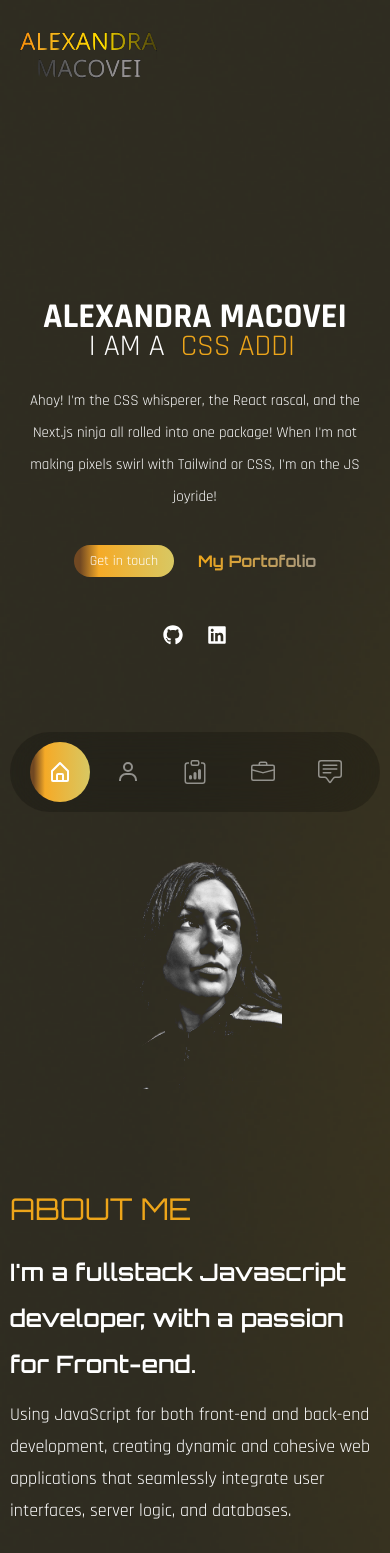
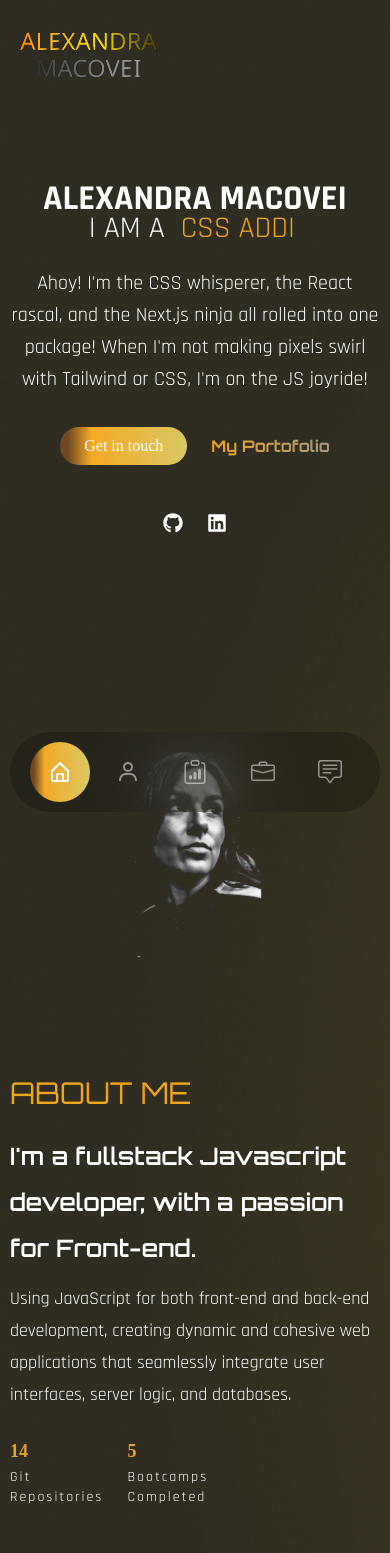
Before and after one commit to makoalex/Alexamdra_portofolio, a React (Create React App) app: page / in a window 390 px wide. Shown: the top 1553 px of the page. Built offline with nearby package versions, Linux system fonts and the light colour scheme; a web font is replaced by a local one.

Commit message:
[fix] fixing styles

```diff
--- a/src/components/About.js
+++ b/src/components/About.js
@@ -8,9 +8,9 @@ export default function About() {
     <section className="section" id="about" ref={ref}>
       <div className="container mx-auto">
         <div className='flex flex-col gap-y-6 lg:flex-row lg:items-center lg:gap-x-32 lg:gap-y-0 h-screen'>
-          <div className="flex-1 bg-about bg-contain bg-no-repeat h-[400px] mix-blend-lighten bg-top"></div>
+          <div className="flex-1 mr-6 bg-about bg-contain bg-no-repeat h-[400px] mix-blend-lighten bg-top"></div>
           <div className='flex-1'>
-            <h2 className='h2 text-accent mt-20'>About me</h2>
+            <h2 className='h2 text-accent mt-24'>About me</h2>
             <h3 className='h3 mb-3'>
               I'm a fullstack Javascript developer, with a passion for
               Front-end.{' '}
@@ -41,10 +41,11 @@ export default function About() {
               </div>
             </div>
             <div className='flex gap-8 items-center'>
-            <button className='button-header'>Get in touch</button>
+            <button className='button-header btn-sm btn '>Get in touch</button>
             <a href='#' className='text-gradient btn-lin'>My Portofolio</a>
             </div>
           </div>
+
         </div>
       </div>
     </section>
--- a/src/components/Banner.js
+++ b/src/components/Banner.js
@@ -8,18 +8,18 @@ import { fadeIn } from '../variants';
 export default function test() {
   return (
     <section
-      className="min-h-[85vh] lg:min-h-[75vh] flex items-center "
+      className="min-h-[85vh] lg:min-h-[78vh] flex items-center "
       id="home"
     >
       <div className="container mx-auto">
         <div className="flex flex-col gap-y-8 lg:flex-row lg:items-center lg:gap-x-12">
-          <div className="flex-1 text-center font-secondary lg:text-left lg:-mt-[35px]">
+          <div className="flex-1 text-center font-secondary lg:text-left ">
             <motion.h1
-              variants={fadeIn('up', 0.2)}
+              variants={fadeIn('up', 0.3)}
               initial="hidden"
               whileInView={'show'}
-              viewport={{ once: false, amount: 0.5 }}
-              className="text-[35px] mt-[10px] font-bold leading-[0.8] lg:text-[55px] "
+              viewport={{ once: false, amount: 0.7 }}
+              className="text-[35px]  font-bold leading-[0.8] lg:text-[55px] "
             >
               ALEXANDRA <span>MACOVEI</span>
             </motion.h1>
@@ -27,8 +27,9 @@ export default function test() {
               variants={fadeIn('up', 0.4)}
               initial="hidden"
               whileInView={'show'}
-              viewport={{ once: false, amount: 0.5 }}
-              className="mb-6 text-[30px] lg:text-[50px] font-secondary uppercase leading-[1]"
+              viewport={{ once: false, amount: 0.7 }}
+
+              className="mb-6 text-[30px] lg:text-[50px] font-secondary uppercase leading-[1] "
             >
               <span className=" text-white mr-4">I am a</span>
               <TypeAnimation
@@ -37,7 +38,7 @@ export default function test() {
                   2000,
                   'CSS addict',
                   2000,
-                  'Avid Learner',
+                  'Quick Learner',
                 ]}
                 speed={40}
                 className="text-accent"
@@ -49,8 +50,8 @@ export default function test() {
               variants={fadeIn('up', 0.5)}
               initial="hidden"
               whileInView={'show'}
-              viewport={{ once: false, amount: 0.5 }}
-              className="mb-8 text-[15px] mx-w-lg mx-auto lg:mx-0"
+              viewport={{ once: false, amount: 0.7 }}
+              className="mb-8 text-[20px] mx-w-lg mx-auto lg:mx-0"
             >
               Ahoy! I'm the CSS whisperer, the React rascal, and the Next.js
               ninja all rolled into one package! When I'm not making pixels
@@ -63,7 +64,7 @@ export default function test() {
               viewport={{ once: false, amount: 0.5 }}
               className="flex max-w-max gap-x-6 items-center mb-12 mx-auto lg:mx-0"
             >
-              <button className="button-header">Get in touch</button>
+              <button className="button-header btn-sm btn">Get in touch</button>
               <a href="#" className="text-gradient btn-link">
                 My Portofolio
               </a>
@@ -86,7 +87,7 @@ export default function test() {
           <motion.div   variants={fadeIn('down', 0.5)}
               initial='hidden'
               whileInView={'show'}
-            ƒ className="hidden mx-auto lg:flex flex-1 max-w-[320px] lg:max-w-[420px]">
+            ƒ className="hidden lg:flex flex-1 max-w-[320px] lg:max-w-[420px]">
             <img src={Avatar} />
           </motion.div>
         </div>
--- a/src/components/Header.js
+++ b/src/components/Header.js
@@ -2,13 +2,13 @@ import React from 'react'
 import Name from '../assets/name.png'
 export default function Header() {
   return (
-    <header className=' container py-8'>
+    <header className=' fixed container py-8'>
       <section className='container mx-auto'>
         <div className='flex justify-between items-center'>
           <a href='#'>
             <img src={Name}/>
           </a>
-          <button className=' button-header -mr-40 '>Join Forces</button>
+          <button className=' button-header -mr-40 btn-sm btn '>Join Forces</button>
         </div>
 
       </section>
--- a/src/index.css
+++ b/src/index.css
@@ -2,10 +2,7 @@
 @tailwind components;
 @tailwind utilities;
 
-.btn {
-  background: linear-gradient(90deg, #714822 6.22%, #f5aa27 24.84%, #d8c863);
-  box-shadow: 0px 4.42184px 107.23px rgba(176, 160, 68, 0.51);
-}
+
 
 .btn:hover {
   background: linear-gradient(
@@ -23,10 +20,20 @@
 }
 .button-header {
   background: linear-gradient(90deg, #714822 6.22%, #f5aa27 24.84%, #d8c863);
-  padding: 0 16px;
+  /* padding: 0 16px;
   border-radius: 16px;
-  font-size: 14px;
+  font-size: 14px; */
 }
+.button-header:hover {
+  background: linear-gradient(
+    92.23deg,
+    #ca6702 6.22%,
+    #ffb703 24.84%
+    #f6aa1c
+
+  );
+}
+
 .active {
   color: #fff;
   padding: 1rem;
@@ -46,10 +53,10 @@
     @apply font-primary font-semibold text-[24px] mb-6 leading-[46px];
   }
   .btn {
-    @apply rounded-full font-primary text-white font-medium;
+    @apply rounded-full font-tertiary text-white font-medium ;
   }
   .btn-sm {
-    @apply h-[36px] px-6 text-sm;
+    @apply h-[38px] px-6 text-base font-medium;
   }
   .btn-lg {
     @apply h-[46px] px-10 text-base;
--- a/src/test.js
+++ b/src/test.js
@@ -1,64 +1,64 @@
-// import React from 'react';
-// import Avatar from '../assets/avatar2.png';
-// import { FaGithub, FaLinkedin } from 'react-icons/fa';
-// import { TypeAnimation } from 'react-type-animation';
-// import { motion } from 'framer-motion';
-// import { fadeIn } from '../variants';
+import React from 'react';
+import Avatar from '../assets/avatar2.png';
+import { FaGithub, FaLinkedin } from 'react-icons/fa';
+import { TypeAnimation } from 'react-type-animation';
+import { motion } from 'framer-motion';
+import { fadeIn } from '../variants';
 
-// import React from 'react';
+import React from 'react';
 
-// export default function test() {
-//   return (
-//     <section className="section" id="home">
-//       <div className="container mx-auto">
-//         <div className='flex flex-col gap-y-8 lg:flex-row'>
-//           <div className='flex-1 text-center font-secondary lg:text-left'>
-//             <h1 className='text-[30px] font-semibold leading-[0.8] lg:text-[45px] '>
-//               ALEXANDRA<span>MACOVEI</span>
-//             </h1>
-//             <div className="mb-6 text-[30px] lg:text-[50px] font-secondary uppercase leading-[1]">
-//               <span className=" text-white mr-4">I am a</span>
-//               <TypeAnimation
-//                 sequence={[
-//                   'Developer',
-//                   2000,
-//                   'CSS addict',
-//                   2000,
-//                   'Avid Learner',
-//                 ]}
-//                 speed={40}
-//                 className="text-accent"
-//                 wrapper="span"
-//                 repeat={infinity}
-//               />
-//             </div>
-//             <p className='mb-8 mx-w-lg mx-auto lg: mx-8'>
-//               Ahoy! I'm the CSS whisperer, the React rascal, and the Next.js
-//               ninja all rolled into one package! When I'm not making pixels
-//               swirl with Tailwind or CSS, I'm on the JS joyride! My learning
-//               curve? Super steep! But hey, the more, the merrier—I'm the
-//               ultimate team-player, like a pirate with a its crew!
-//             </p>
-//             <div className='flex max-w-max gap-x-6 items-center mb-12 mx-auto lg:mx-0'>
-//               <button className="button-header">Get in touch</button>
-//               <a href="#" className="text-gradient btn-link">
-//                 My Portofolio
-//               </a>
-//             </div>
-//             <div className='flex text-[20px] gap-x-6 max-w-max mx-auto lg:mx-0'>
-//                 <a href='#'>
-//                     <FaGithub/>
-//                 </a>
-//                 <a href='#'>
-//                     <FaLinkedin/>
-//                 </a>
-//             </div>
-//           </div>
-//           <div>
-//             <img src={Avatar} />
-//           </div>
-//         </div>
-//       </div>
-//     </section>
-//   );
-// }
+export default function test() {
+  return (
+    <section className="section" id="home">
+      <div className="container mx-auto">
+        <div className='flex flex-col gap-y-8 lg:flex-row'>
+          <div className='flex-1 text-center font-secondary lg:text-left'>
+            <h1 className='text-[30px] font-semibold leading-[0.8] lg:text-[45px] '>
+              ALEXANDRA<span>MACOVEI</span>
+            </h1>
+            <div className="mb-6 text-[30px] lg:text-[50px] font-secondary uppercase leading-[1]">
+              <span className=" text-white mr-4">I am a</span>
+              <TypeAnimation
+                sequence={[
+                  'Developer',
+                  2000,
+                  'CSS addict',
+                  2000,
+                  'Avid Learner',
+                ]}
+                speed={40}
+                className="text-accent"
+                wrapper="span"
+                repeat={infinity}
+              />
+            </div>
+            <p className='mb-8 mx-w-lg mx-auto lg: mx-8'>
+              Ahoy! I'm the CSS whisperer, the React rascal, and the Next.js
+              ninja all rolled into one package! When I'm not making pixels
+              swirl with Tailwind or CSS, I'm on the JS joyride! My learning
+              curve? Super steep! But hey, the more, the merrier—I'm the
+              ultimate team-player, like a pirate with a its crew!
+            </p>
+            <div className='flex max-w-max gap-x-6 items-center mb-12 mx-auto lg:mx-0'>
+              <button className="button-header">Get in touch</button>
+              <a href="#" className="text-gradient btn-link">
+                My Portofolio
+              </a>
+            </div>
+            <div className='flex text-[20px] gap-x-6 max-w-max mx-auto lg:mx-0'>
+                <a href='#'>
+                    <FaGithub/>
+                </a>
+                <a href='#'>
+                    <FaLinkedin/>
+                </a>
+            </div>
+          </div>
+          <div>
+            <img src={Avatar} />
+          </div>
+        </div>
+      </div>
+    </section>
+  );
+}
--- a/src/variants.js
+++ b/src/variants.js
@@ -1,9 +1,9 @@
 export const fadeIn = (direction, delay) => {
     return {
       hidden: {
-        y: direction === 'up' ? 100 : direction === 'down' ? -70 : 0,
+        y: direction === 'up' ? 80 : direction === 'down' ? -80 : 0,
         opacity: 0,
-        x: direction === 'left' ? 80 : direction === 'right' ? -70 : 0,
+        x: direction === 'left' ? 80 : direction === 'right' ? -80 : 0,
       },
       show: {
         y: 0,
```
